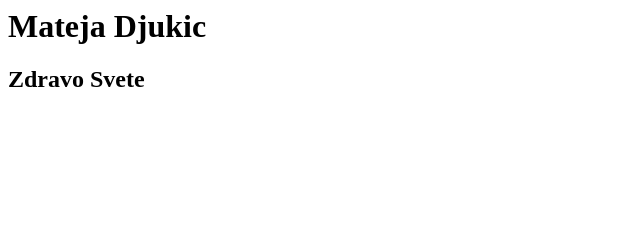
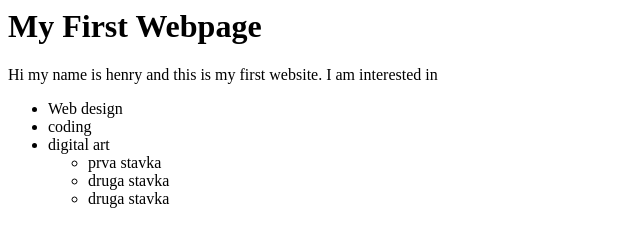
Before and after one commit to MatejaDjukic/Kontrolni, a plain HTML site: page index.html in a window 1280 px wide. Shown: the whole page, without its empty margins (0-640 px from the left). Drawn offline with Linux system fonts and the light colour scheme.

Commit message:
Druga Promena

```diff
--- a/index.html
+++ b/index.html
@@ -1,2 +1,17 @@
-<h1>Mateja Djukic</h1>
-<h2>Zdravo Svete</h2>
+<html>
+  <title>Kontrolni</title>
+  <body>
+    <h1>My First Webpage</h1>
+<p>Hi my name is henry and this is my first website. I am interested in</p>
+<ul>
+<li>Web design</li>
+<li>coding</li>
+<li>digital art</li>
+<ul>
+<li>prva stavka</li>
+ <li>druga stavka</li>
+  <li>druga stavka</li>
+</ul>
+</ul>
+  </body>
+</html>
```
